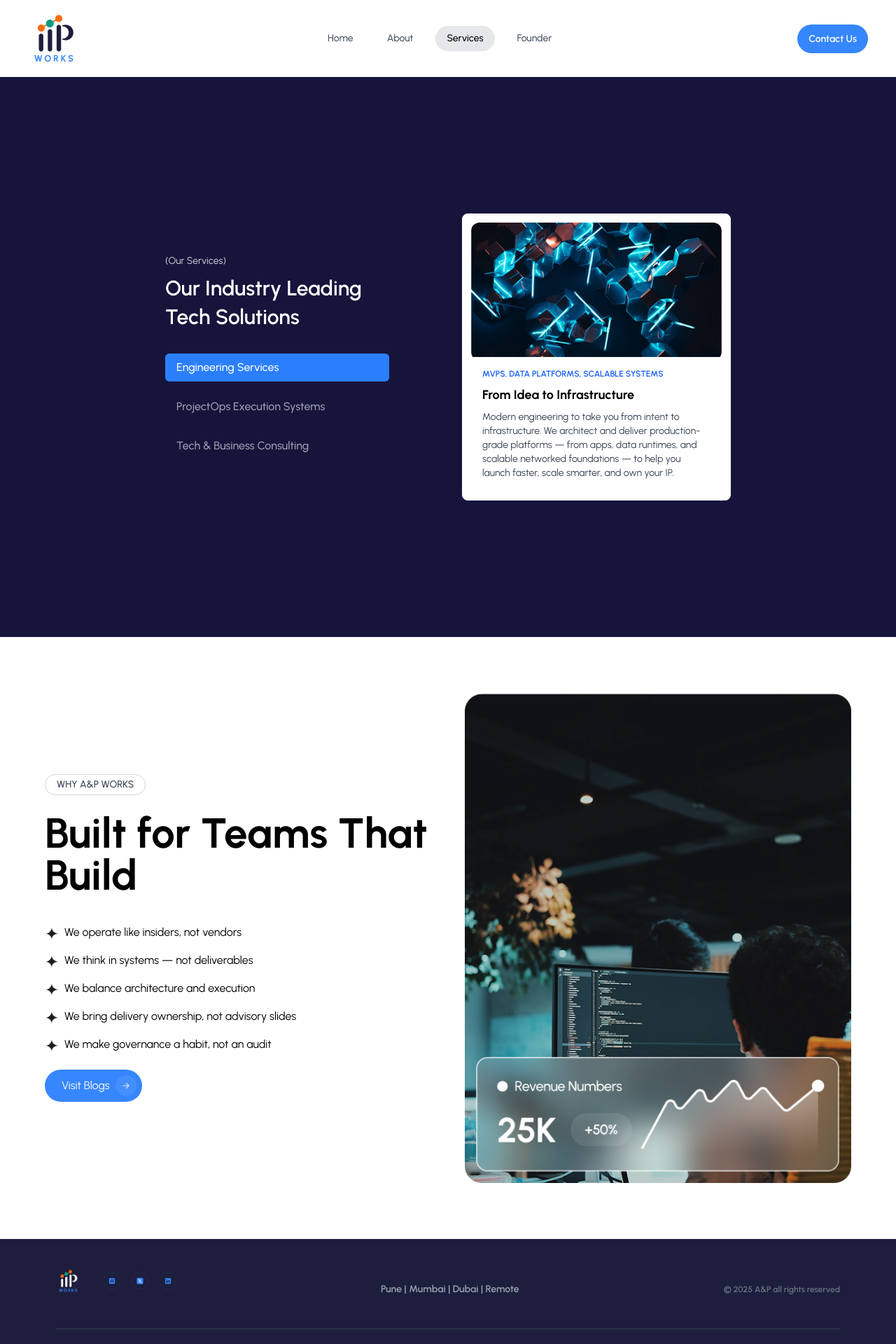
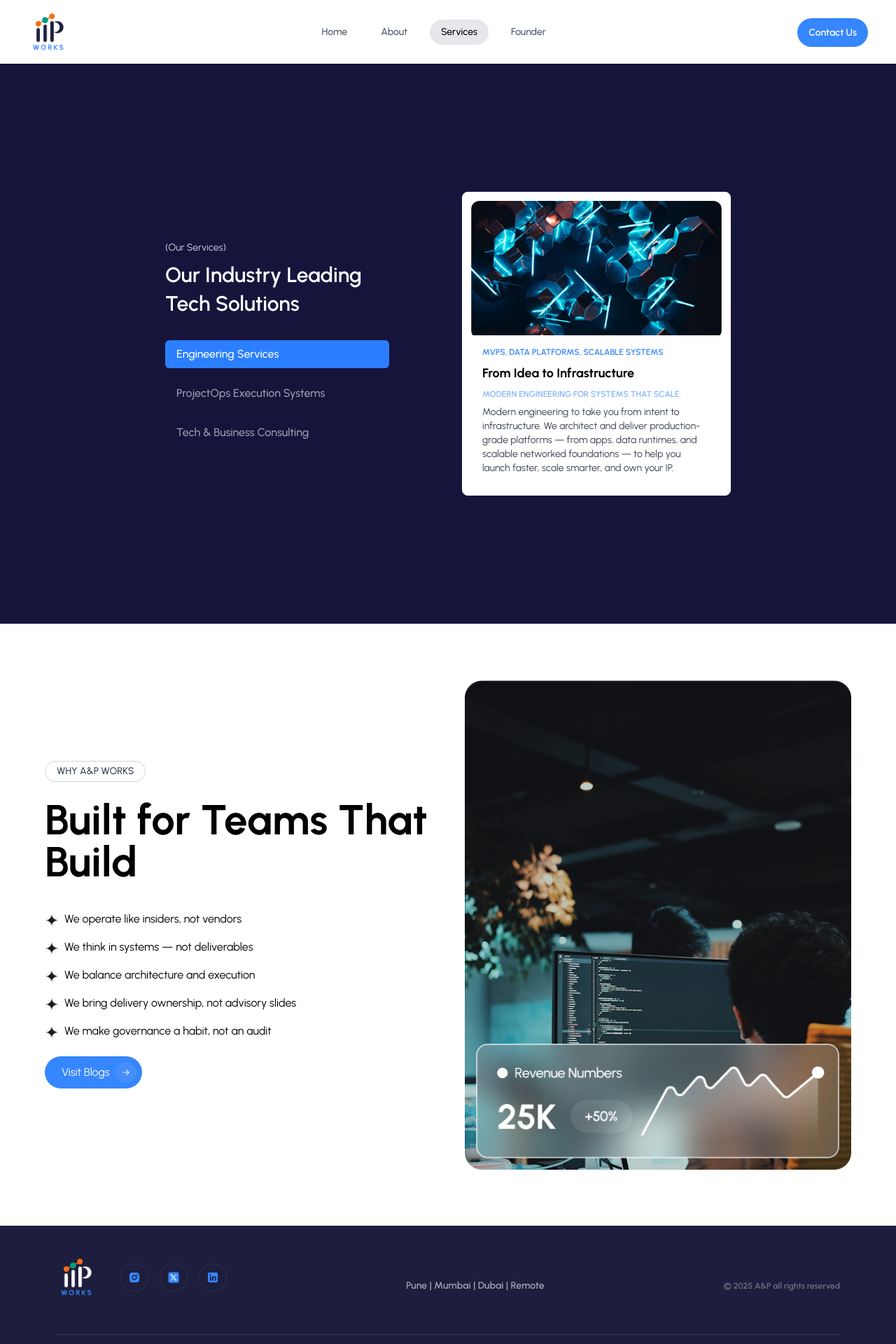
Before and after one commit to dalip03/APWorks, a Next.js app: page /ourServices in a window 1280 px wide. Shown: the top 1920 px of the page at 70% size. Built offline with nearby package versions, Linux system fonts and the light colour scheme.

Commit message:
new changes in services

```diff
--- a/src/app/components/Footer.tsx
+++ b/src/app/components/Footer.tsx
@@ -9,14 +9,14 @@ const Footer = () => {
       <div className="flex flex-col md:flex-row items-center justify-between mb-6 text-sm font-semibold text-center md:text-left">
         <div className="flex flex-col md:flex-row items-center justify-between gap-4 md:gap-8 mb-6">
           {/* Logo */}
-          <Link href="/" className="inline-block">
+             <Link href="/" className="inline-block">
             <Image
               src="/img/APLogo.png"
               alt="IIPWorks Logo"
-              width={120}
-              height={40}
+              width={200} // increase from 120
+              height={80} // increase from 40
               priority
-              className="h-auto w-auto max-h-10"
+              className="w-[60px] h-auto" // override any limits and control width manually
             />
           </Link>
 
@@ -25,17 +25,17 @@ const Footer = () => {
             <img
               src="/img/Instagram.png"
               alt="Instagram"
-              className="w-6 h-6 cursor-pointer hover:opacity-80"
+              className="w-10 h-10 cursor-pointer hover:opacity-80"
             />
             <img
               src="/img/Twitter.png"
               alt="Twitter"
-              className="w-6 h-6 cursor-pointer hover:opacity-80"
+              className="w-10 h-10 cursor-pointer hover:opacity-80"
             />
             <img
               src="/img/Linkedin.png"
               alt="LinkedIn"
-              className="w-6 h-6 cursor-pointer hover:opacity-80"
+              className="w-10 h-10 cursor-pointer hover:opacity-80"
             />
           </div>
         </div>
--- a/src/app/components/Header.tsx
+++ b/src/app/components/Header.tsx
@@ -27,10 +27,10 @@ const Header = () => {
             <Image
               src="/img/LogoMain.png"
               alt="IIPWorks Logo"
-              width={120}
-              height={40}
+              width={200} // increase from 120
+              height={80} // increase from 40
               priority
-              className="h-auto w-auto max-h-40"
+              className="w-[60px] h-auto" // override any limits and control width manually
             />
           </Link>
         </div>
--- a/src/app/components/OurServices.tsx
+++ b/src/app/components/OurServices.tsx
@@ -10,6 +10,7 @@ const services = [
     title: "From Idea to Infrastructure",
     label: "Engineering Services",
     subtitle: "MVPs, Data Platforms, Scalable Systems",
+    subtitle2: "Modern engineering for systems that scale.",
     description:
       "Modern engineering to take you from intent to infrastructure. We architect and deliver production-grade platforms — from apps, data runtimes, and scalable networked foundations — to help you launch faster, scale smarter, and own your IP.",
     image: "/img/service1.png",
@@ -19,6 +20,8 @@ const services = [
     title: "Structure That Drives Delivery",
     label: "ProjectOps Execution Systems",
     subtitle: "PMO Strategy, Delivery Governance, Portfolio Rituals",
+    subtitle2: "Where strategy meets execution velocity.",
+
     description:
       "We embed execution rhythm into your delivery environment — systematic rituals, stakeholder orchestration, and lean governance. Our systems drive throughput without chaos, keeping momentum at every level of your portfolio.",
     image: "/img/service4.png",
@@ -28,6 +31,8 @@ const services = [
     title: "Strategy That Ships",
     label: "Tech & Business Consulting",
     subtitle: "Fractional CTO, Modernization, Strategic IT Advisory",
+    subtitle2: "Embedded leadership. Deep alignment.",
+
     description:
       "We go beyond pitch decks with ambition. Whether it’s high-velocity scaling, compliance, or restructured leadership, we help founders lead confidently with evidence — embedding decision frameworks that scale as you grow.",
     image: "/img/service5.png",
@@ -99,11 +104,18 @@ export default function OurServices() {
                 className="w-full h-48 object-cover"
               />
               <div className="p-4">
-                <p className="text-xs text-blue-600 font-semibold uppercase mb-2">
+                <p className="text-xs text-[#3686FD] font-semibold uppercase mb-2">
                   {activeService.subtitle}
                 </p>
-                <h3 className="text-lg font-bold mb-2">{activeService.title}</h3>
-                <p className="text-sm text-gray-700">{activeService.description}</p>
+                <h3 className="text-lg font-bold mb-2">
+                  {activeService.title}
+                </h3>
+                <p className="text-xs text-[#3686FD99] font-semibold uppercase mb-2">
+                  {activeService.subtitle2}
+                </p>
+                <p className="text-sm text-gray-700">
+                  {activeService.description}
+                </p>
               </div>
             </div>
           </div>
--- a/src/app/components/Talkus.tsx
+++ b/src/app/components/Talkus.tsx
@@ -8,7 +8,6 @@ const Talkus = () => {
   return (
     <div className="min-h-screen flex items-center bg-gray-50 px-4 sm:px-6 md:px-16 py-16">
       <div className="max-w-7xl mx-auto flex flex-col md:flex-row items-center md:items-stretch gap-10 md:gap-12 bg-[#1D1E3D] rounded-3xl w-full p-6 md:p-12">
-
         {/* Left side: Text */}
         <motion.div
           className="w-full md:w-1/2 text-center md:text-left flex flex-col justify-center items-center md:items-start"
@@ -18,14 +17,14 @@ const Talkus = () => {
           transition={{ duration: 0.8, ease: "easeOut" }}
         >
           {/* Logo */}
-          <Link href="/" className="inline-block mb-6">
+          <Link href="/" className="inline-block">
             <Image
               src="/img/APLogo.png"
               alt="IIPWorks Logo"
-              width={120}
-              height={40}
+              width={200} // increase from 120
+              height={80} // increase from 40
               priority
-              className="h-auto w-auto max-h-40"
+              className="w-[60px] h-auto" // override any limits and control width manually
             />
           </Link>
 
--- a/src/app/layout.tsx
+++ b/src/app/layout.tsx
@@ -35,9 +35,11 @@ export default function RootLayout({
       lang="en"
       className={`${urbanist.variable} ${geistSans.variable} ${geistMono.variable}`}
     >
-       <Header />
-      <body className="font-sans antialiased">{children}</body>
-      <Footer/>
+      <body className="font-sans antialiased">
+        {" "}
+        <Header />
+        {children} <Footer />
+      </body>
     </html>
 
     // <html lang="en" className={urbanist.variable}>
--- a/src/app/page.tsx
+++ b/src/app/page.tsx
@@ -10,16 +10,17 @@ import OurMission from "./components/Ourmission";
 
 export default function Home() {
   return (
-   <div>
-      <Hero/>
-      <HeroInfo/>
-      <OurServices/>
-      <WorkWith/>
-      <OurVision/>
-      <Outcomes/>
-      <OurMission/>
-      <WhyUs/>
-      <Talkus/>
-   </div>
+    <div>
+      <Hero />
+      <HeroInfo />
+      <OurMission />
+
+      <OurServices />
+      <WorkWith />
+      <OurVision />
+      <Outcomes />
+      <WhyUs />
+      <Talkus />
+    </div>
   );
 }
```
